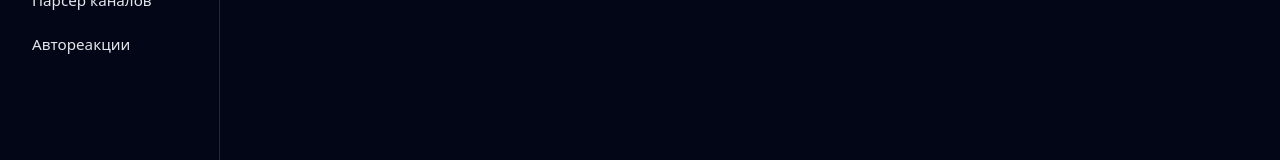
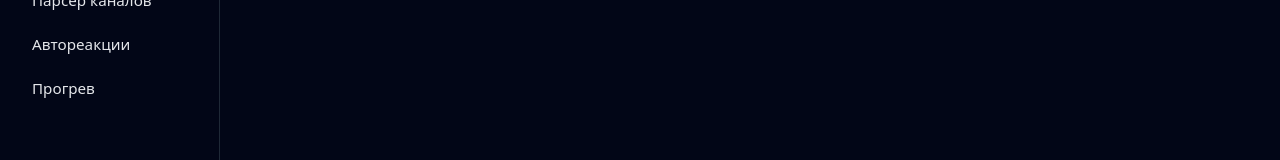
Before and after one commit to ilya-kkk/tg_client, a Next.js app in the folder FrontEnd/: page /warmup in a window 1280 px wide. Shown: the part 170-330 px from the top of the page. Built offline with nearby package versions, Linux system fonts and the light colour scheme.

Commit message:
задача добавить пункт прогрев выполнена

```diff
--- a/FrontEnd/app/(dashboard)/layout.tsx
+++ b/FrontEnd/app/(dashboard)/layout.tsx
@@ -19,6 +19,9 @@ export default function DashboardLayout({ children }: { children: ReactNode }) {
           <Link href="/auto-reactions" className="nav-link">
             Автореакции
           </Link>
+          <Link href="/warmup" className="nav-link">
+            Прогрев
+          </Link>
         </nav>
       </aside>
       <main className="main-content">{children}</main>
```
